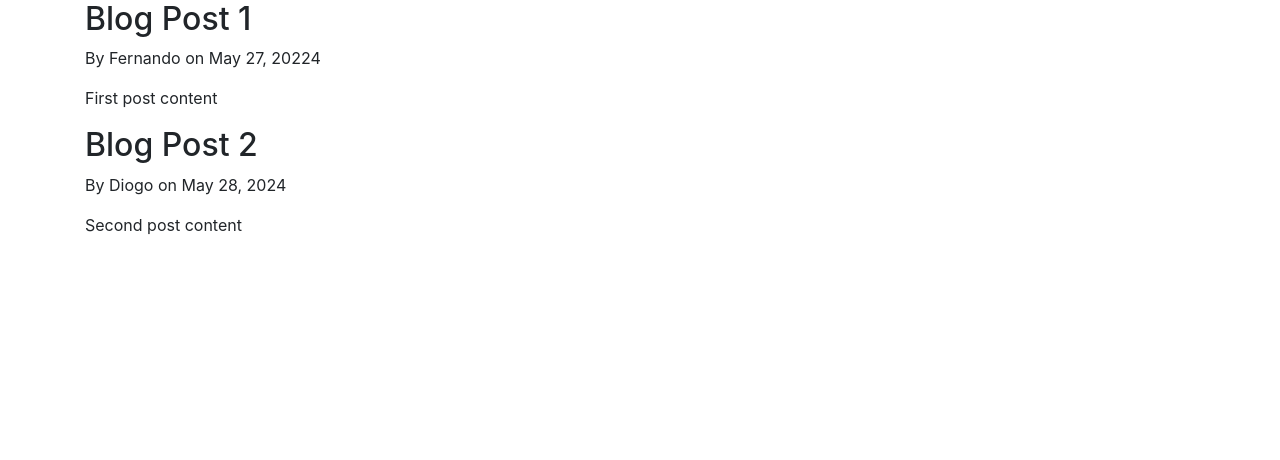
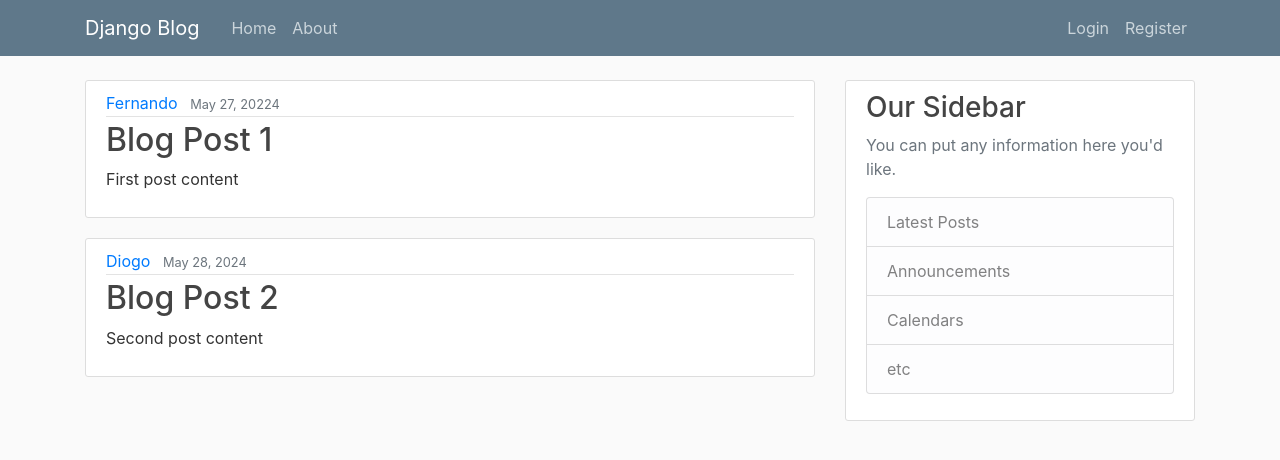
Before and after one commit to nands93/django_study, a Django app: page / in a window 1280 px wide. Shown: the top 460 px of the page. Run offline with Django 5.2, Linux system fonts and the light colour scheme.

Commit message:
added static CSS file and update base template

```diff
--- /dev/null
+++ b/blog/static/blog/main.css
@@ -0,0 +1,84 @@
+body {
+    background: #fafafa;
+    color: #333333;
+    margin-top: 5rem;
+  }
+
+  h1, h2, h3, h4, h5, h6 {
+    color: #444444;
+  }
+
+  ul {
+    margin: 0;
+  }
+
+  .bg-steel {
+    background-color: #5f788a;
+  }
+
+  .site-header .navbar-nav .nav-link {
+    color: #cbd5db;
+  }
+
+  .site-header .navbar-nav .nav-link:hover {
+    color: #ffffff;
+  }
+
+  .site-header .navbar-nav .nav-link.active {
+    font-weight: 500;
+  }
+
+  .content-section {
+    background: #ffffff;
+    padding: 10px 20px;
+    border: 1px solid #dddddd;
+    border-radius: 3px;
+    margin-bottom: 20px;
+  }
+
+  .article-title {
+    color: #444444;
+  }
+
+  a.article-title:hover {
+    color: #428bca;
+    text-decoration: none;
+  }
+
+  .article-content {
+    white-space: pre-line;
+  }
+
+  .article-img {
+    height: 65px;
+    width: 65px;
+    margin-right: 16px;
+  }
+
+  .article-metadata {
+    padding-bottom: 1px;
+    margin-bottom: 4px;
+    border-bottom: 1px solid #e3e3e3
+  }
+
+  .article-metadata a:hover {
+    color: #333;
+    text-decoration: none;
+  }
+
+  .article-svg {
+    width: 25px;
+    height: 25px;
+    vertical-align: middle;
+  }
+
+  .account-img {
+    height: 125px;
+    width: 125px;
+    margin-right: 20px;
+    margin-bottom: 16px;
+  }
+
+  .account-heading {
+    font-size: 2.5rem;
+  }
--- a/blog/templates/blog/base.html
+++ b/blog/templates/blog/base.html
@@ -1,3 +1,4 @@
+{% load static %}
 <!DOCTYPE html>
 <html lang="pt-br">
 <head>
@@ -8,6 +9,8 @@
     <!-- Bootstrap CSS -->
     <link rel="stylesheet" href="https://cdn.jsdelivr.net/npm/bootstrap@4.4.1/dist/css/bootstrap.min.css" integrity="sha384-Vkoo8x4CGsO3+Hhxv8T/Q5PaXtkKtu6ug5TOeNV6gBiFeWPGFN9MuhOf23Q9Ifjh" crossorigin="anonymous">
 
+    <link rel="stylesheet" type="text/css" href="{% static 'blog/main.css' %}">
+
     {% if title %}
         <title>Django Blog - {{ title }}</title>
     {% else %}
@@ -15,11 +18,49 @@
     {% endif %}
 </head>
 <body>
-    <div class="container">
-        {% block content %}{% endblock %}
-    </div>
+    <header class="site-header">
+        <nav class="navbar navbar-expand-md navbar-dark bg-steel fixed-top">
+            <div class="container">
+                <a class="navbar-brand mr-4" href="{% url 'blog-home' %}">Django Blog</a>
+                <button class="navbar-toggler" type="button" data-toggle="collapse" data-target="#navbarToggle" aria-controls="navbarToggle" aria-expanded="false" aria-label="Toggle navigation">
+                    <span class="navbar-toggler-icon"></span>
+                </button>
+                <div class="collapse navbar-collapse" id="navbarToggle">
+                    <div class="navbar-nav mr-auto">
+                        <a class="nav-item nav-link" href="{% url 'blog-home' %}">Home</a>
+                        <a class="nav-item nav-link" href="{% url 'blog-about' %}">About</a>
+                    </div>
+                    <!-- Navbar Right Side -->
+                    <div class="navbar-nav">
+                        <a class="nav-item nav-link" href="#">Login</a>
+                        <a class="nav-item nav-link" href="#">Register</a>
+                    </div>
+                </div>
+            </div>
+        </nav>
+    </header>
+    <main role="main" class="container">
+        <div class="row">
+            <div class="col-md-8">
+                {% block content %}{% endblock %}
+            </div>
+            <div class="col-md-4">
+                <div class="content-section">
+                    <h3>Our Sidebar</h3>
+                    <p class='text-muted'>You can put any information here you'd like.
+                        <ul class="list-group">
+                            <li class="list-group-item list-group-item-light">Latest Posts</li>
+                            <li class="list-group-item list-group-item-light">Announcements</li>
+                            <li class="list-group-item list-group-item-light">Calendars</li>
+                            <li class="list-group-item list-group-item-light">etc</li>
+                        </ul>
+                    </p>
+                </div>
+            </div>
+        </div>
+    </main>
 
-    <!-- Optional JavaScript -->
+        <!-- Optional JavaScript -->
     <!-- jQuery first, then Popper.js, then Bootstrap JS -->
     <script src="https://code.jquery.com/jquery-3.4.1.slim.min.js" integrity="sha384-J6qa4849blE2+poT4WnyKhv5vZF5SrPo0iEjwBvKU7imGFAV0wwj1yYfoRSJoZ+n" crossorigin="anonymous"></script>
     <script src="https://cdn.jsdelivr.net/npm/popper.js@1.16.0/dist/umd/popper.min.js" integrity="sha384-Q6E9RHvbIyZFJoft+2mJbHaEWldlvI9IOYy5n3zV9zzTtmI3UksdQRVvoxMfooAo" crossorigin="anonymous"></script>
--- a/blog/templates/blog/home.html
+++ b/blog/templates/blog/home.html
@@ -1,8 +1,15 @@
 {% extends "blog/base.html" %}
 {% block content %}
     {% for post in posts %}
-        <h2>{{ post.title }}</h2>
-        <p>By {{ post.author }} on {{ post.date_posted }}</p>
-        <p>{{ post.content }}</p>
+        <article class="media content-section">
+            <div class="media-body">
+                <div class="article-metadata">
+                    <a class="mr-2" href="#">{{ post.author }}</a>
+                    <small class="text-muted">{{ post.date_posted }}</small>
+                </div>
+                <h2><a class="article-title" href="#">{{ post.title }}</a></h2>
+                <p class="article-content">{{ post.content }}</p>
+            </div>
+        </article>
     {% endfor %}
 {% endblock content %}
```
